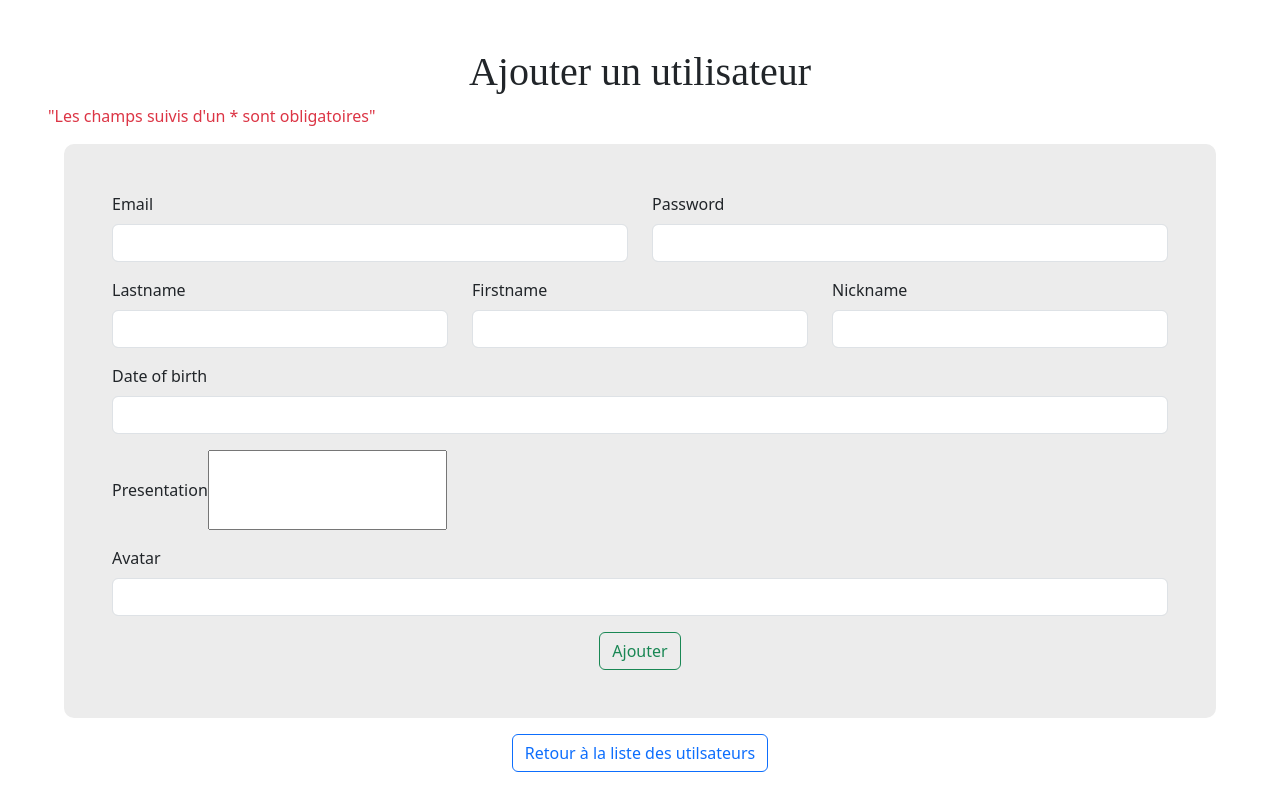
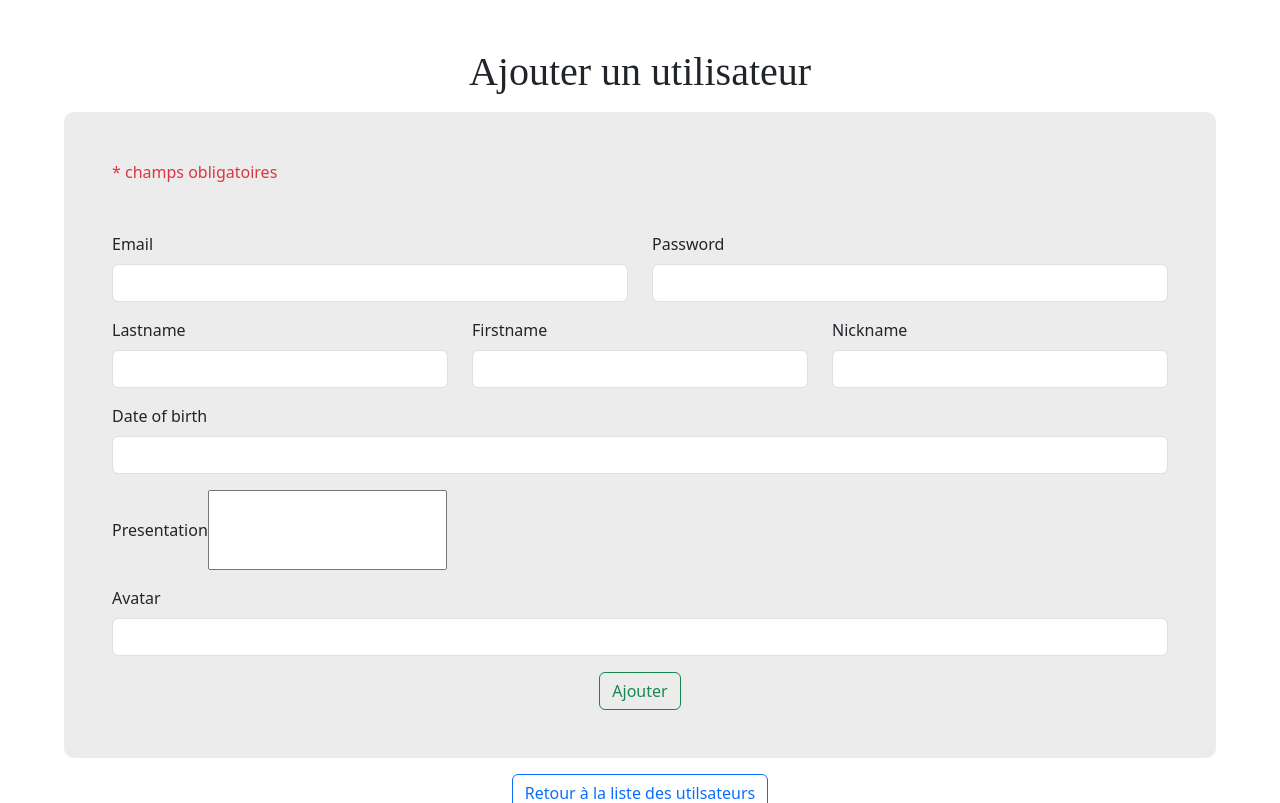
Before and after one commit to David-Besse/art-home_back, a Symfony app: template templates/user/new.html.twig in a window 1280 px wide. Shown: the part 58-861 px from the top of the page. Before the commit the page ends 830 px from the top, so only its background shows below. Run offline with Twig, Linux system fonts and the light colour scheme; the template is opened without the code that fills it, so the values that code supplies are empty; form fields are guessed from the names that the template uses; some libraries are stand-ins or nearby versions; some web fonts are replaced.

Commit message:
changing css in templates for forms

```diff
--- a/templates/artwork/new.html.twig
+++ b/templates/artwork/new.html.twig
@@ -4,9 +4,11 @@
 
 {% block sub_body %}
     <h1 class="text-center">Ajouter une oeuvre</h1>
-    <span class = "text-danger">"Les champs suivis d'un * sont obligatoires"</span>
+    <div class="form">
+        <span class="text-danger d-flex justify-content-start mb-5">* champs obligatoires</span>
+        {{ include('artwork/_form.html.twig') }}
+    </div>
 
-    {{ include('artwork/_form.html.twig') }}
 <div class="text-center">
 
     <a href="{{ path('app_artwork_index') }}" class="btn btn-outline-primary">Retour à la liste des oeuvres</a>
--- a/templates/user/_form.html.twig
+++ b/templates/user/_form.html.twig
@@ -1,5 +1,3 @@
-<div class = "form" >
-
 {{ form_start(form, {'attr': {'novalidate': 'novalidate'}}) }}
 <div class="row">
     <div class="col">{{ form_row(form.email)}}</div>
@@ -11,10 +9,10 @@
     </div>
     <div class="col">
         {{ form_row(form.firstname)}}
-            </div >
+    </div>
     <div class="col">
         {{ form_row(form.nickname)}}
-            </div >
+    </div>
 </div>
 {{ form_row(form.dateOfBirth) }}
 {{ form_row(form.presentation, {'attr': {'class': 'presentation'}}) }}
@@ -24,5 +22,3 @@
     <button class="btn btn-outline-success">{{ button_label|default('Ajouter') }}</button>
 </div>
 {{ form_end(form) }}
-
-</div>
--- a/templates/user/edit.html.twig
+++ b/templates/user/edit.html.twig
@@ -6,9 +6,11 @@
 
 
         <h1 class="text-center">Modifier un utilisateur</h1>
-        <span class = "text-danger">"Les champs suivis d'un * sont obligatoires"</span>
+        <div class="form">
+            <span class="text-danger d-flex justify-content-start mb-5">* champs obligatoires</span>
+            {{ include('user/_form.html.twig', {'button_label': 'Modifier'}) }}
+        </div>
 
-        {{ include('user/_form.html.twig', {'button_label': 'Modifier'}) }}
     <div class="d-flex justify-content-around">
 
         <a href="{{ path('app_user_index') }}" class="btn btn-outline-primary">Retour à la liste des utilisateurs</a>
--- a/templates/user/new.html.twig
+++ b/templates/user/new.html.twig
@@ -5,9 +5,11 @@
 {% block sub_body %}
 
         <h1 class="text-center">Ajouter un utilisateur</h1>
-        <span class = "text-danger">"Les champs suivis d'un * sont obligatoires"</span>
+        <div class="form">
+            <span class="text-danger d-flex justify-content-start mb-5">* champs obligatoires</span>
+            {{ include('user/_form.html.twig') }}
+        </div>
 
-        {{ include('user/_form.html.twig') }}
     <div class="text-center">
 
         <a href="{{ path('app_user_index') }}" class="btn btn-outline-primary">Retour à la liste des utilsateurs</a>
```
Also changed, not shown: templates/artwork/_form.html.twig (+5 -8 lines), templates/artwork/edit.html.twig (+5 -2 lines), templates/exhibition/_form.html.twig (+5 -8 lines), templates/exhibition/edit.html.twig (+4 -3 lines), templates/exhibition/new.html.twig (+4 -3 lines). Lines whose indentation alone changed are shown as unchanged.
